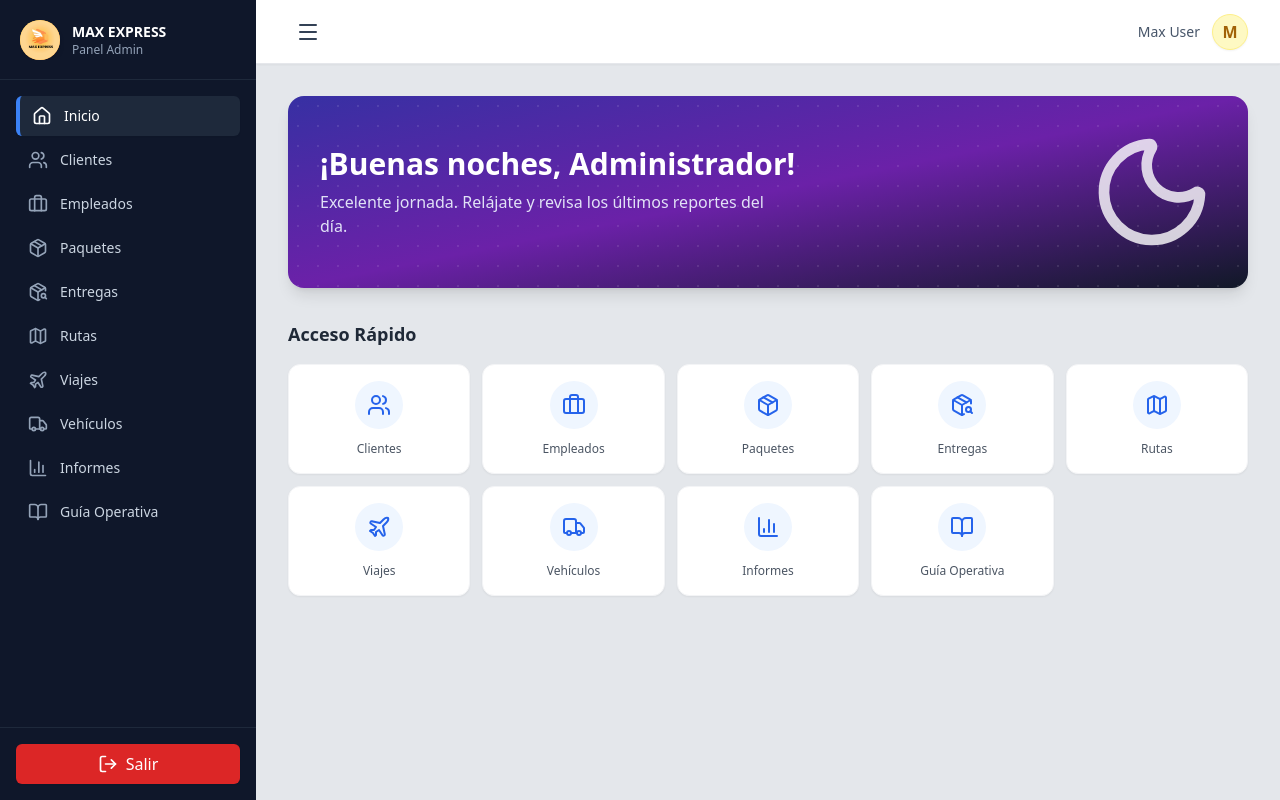
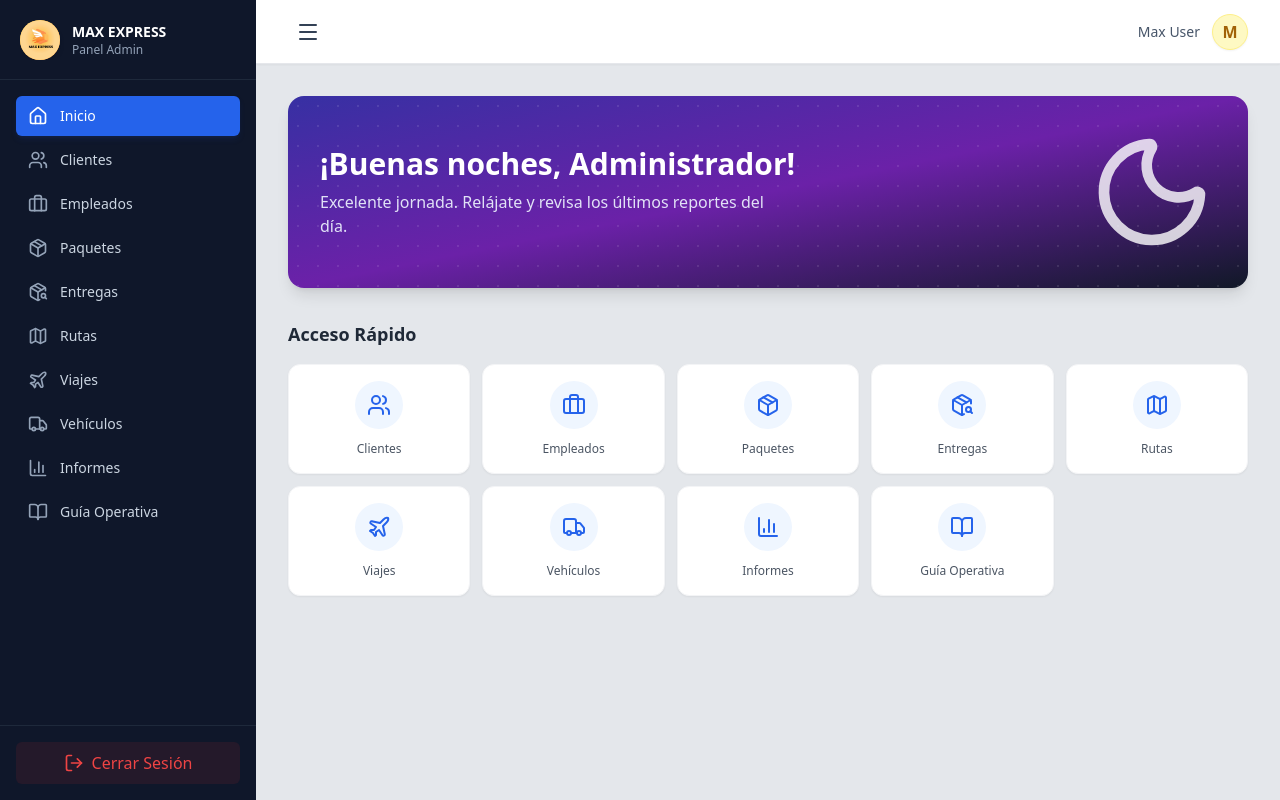
Before and after one commit to Lessnd/MaxExpressAdmin_Frontend, a Vue app: page /dashboard in a window 1280 px wide. Built offline with nearby package versions, Linux system fonts and the light colour scheme.

Commit message:
Correcciones de Sidebar

```diff
--- a/src/shared/layouts/AppSidebar.vue
+++ b/src/shared/layouts/AppSidebar.vue
@@ -1,7 +1,8 @@
 <script setup lang="ts">
-import { LogOut, X } from 'lucide-vue-next' // Usamos Lucide
-import { useRoute } from 'vue-router'
-import { MENU_ITEMS } from '@modules/dashboard/constants/menu' // <--- Importamos la verdad
+import { useRoute, useRouter } from 'vue-router'
+import { useI18n } from 'vue-i18n'
+import { LogOut, X } from 'lucide-vue-next'
+import { MENU_ITEMS } from '@modules/dashboard/constants/menu'
 
 // Definimos props visuales
 defineProps<{
@@ -10,74 +11,107 @@ defineProps<{
     isCollapsed: boolean
 }>()
 
-defineEmits(['close', 'logout'])
+// Solo emitimos close, el logout lo maneja el router internamente ahora
+defineEmits(['close'])
 
 const route = useRoute()
+const router = useRouter()
+const { t } = useI18n()
 
-// Lógica visual simple
-// En src/shared/layouts/AppSidebar.vue
-
+// Lógica para determinar si un ítem está activo
 const isActive = (path: string) => {
-    // Caso especial: Si es el Dashboard principal, exigimos igualdad exacta
+    // 1. Caso especial: Dashboard principal (coincidencia exacta)
     if (path === '/dashboard') {
         return route.path === '/dashboard'
     }
 
-    // Para los demás módulos, permitimos sub-rutas (ej: /dashboard/clients/create)
+    // 2. Demás módulos: Coincidencia parcial (ej: /dashboard/clients/create activa Clientes)
     return route.path.startsWith(path)
 }
 
-// ITEMS TEMPORALES (Para visualizar el diseño sin romper nada)
+// Lógica de Cerrar Sesión
+const handleLogout = () => {
+    // Aquí podrías limpiar localStorage.removeItem('token')
+    router.push('/auth/login')
+}
+
 const items = MENU_ITEMS
 </script>
 
 <template>
-    <div v-if="isMobile && isOpen" class="fixed inset-0 bg-black/50 backdrop-blur-sm z-30 transition-opacity"
-        @click="$emit('close')"></div>
+    <div
+        v-if="isMobile && isOpen"
+        class="fixed inset-0 bg-black/50 backdrop-blur-sm z-30 transition-opacity"
+        @click="$emit('close')"
+    ></div>
 
     <aside
         class="fixed lg:static top-0 left-0 z-40 h-full flex flex-col shadow-xl lg:shadow-none transition-all duration-300 overflow-hidden bg-slate-900 text-white"
         :class="[
             isOpen ? 'translate-x-0' : '-translate-x-full lg:translate-x-0',
             !isMobile && isCollapsed ? 'w-20' : 'w-64'
-        ]">
-        <div class="p-5 flex items-center justify-between border-b border-slate-800 h-20">
+        ]"
+    >
+        <div class="p-5 flex items-center justify-between border-b border-slate-800 h-20 shrink-0">
             <div class="flex items-center gap-3 overflow-hidden">
-                <div
-                    class="bg-gradient-to-br from-yellow-400 to-orange-500 min-w-[2.5rem] h-10 rounded-full flex items-center justify-center shadow-md">
-                    <img src="@shared/assets/images/max-express-logo.png" alt="logo"
-                        class="w-full h-full object-cover rounded-full" />
+                <div class="bg-gradient-to-br from-yellow-400 to-orange-500 min-w-[2.5rem] h-10 rounded-full flex items-center justify-center shadow-md shrink-0">
+                    <img
+                        src="@shared/assets/images/max-express-logo.png"
+                        alt="logo"
+                        class="w-full h-full object-cover rounded-full"
+                    />
                 </div>
 
-                <div v-if="!isCollapsed" class="whitespace-nowrap transition-opacity duration-300">
-                    <div class="text-sm font-semibold">MAX EXPRESS</div>
-                    <div class="text-xs text-slate-400">Panel Admin</div>
+                <div v-if="!isCollapsed" class="whitespace-nowrap transition-opacity duration-300 overflow-hidden">
+                    <div class="text-sm font-semibold truncate">MAX EXPRESS</div>
+                    <div class="text-xs text-slate-400 truncate">Panel Admin</div>
                 </div>
             </div>
 
-            <button v-if="isMobile" @click="$emit('close')" class="text-slate-400 hover:text-white lg:hidden">
+            <button
+                v-if="isMobile"
+                @click="$emit('close')"
+                class="text-slate-400 hover:text-white lg:hidden"
+            >
                 <X class="w-5 h-5" />
             </button>
         </div>
 
-        <nav class="flex-1 overflow-y-auto p-4 space-y-1 scrollbar-thin">
-            <RouterLink v-for="item in items" :key="item.route" :to="item.route"
+        <nav class="flex-1 overflow-y-auto p-4 space-y-1 scrollbar-thin scrollbar-thumb-slate-700">
+            <RouterLink
+                v-for="item in items"
+                :key="item.route"
+                :to="item.route"
                 class="group flex items-center gap-3 px-3 py-2.5 rounded-md text-sm font-medium transition-all duration-200"
                 :class="{
-                    'bg-slate-800 text-white border-l-4 border-blue-500 shadow-sm': isActive(item.route),
-                    'text-slate-300 hover:bg-slate-800 hover:text-white hover:translate-x-1': !isActive(item.route)
-                }">
-                <component :is="item.icon" class="w-5 h-5 min-w-[1.25rem] transition-colors"
-                    :class="isActive(item.route) ? 'text-white' : 'text-slate-400 group-hover:text-white'" />
-                <span v-if="!isCollapsed" class="whitespace-nowrap">{{ item.label }}</span>
+                    'bg-blue-600 text-white shadow-md shadow-blue-900/20': isActive(item.route),
+                    'text-slate-300 hover:bg-slate-800 hover:text-white': !isActive(item.route)
+                }"
+                @click="isMobile && $emit('close')"
+            >
+                <component
+                    :is="item.icon"
+                    class="w-5 h-5 min-w-[1.25rem] transition-colors"
+                    :class="isActive(item.route) ? 'text-white' : 'text-slate-400 group-hover:text-white'"
+                />
+
+                <span v-if="!isCollapsed" class="whitespace-nowrap transition-opacity duration-200">
+                    {{ item.label }}
+                </span>
             </RouterLink>
         </nav>
 
-        <div class="p-4 border-t border-slate-800">
-            <button @click="$emit('logout')"
-                class="w-full bg-red-600 hover:bg-red-700 text-white px-3 py-2 rounded-md flex items-center justify-center gap-2 transition-colors shadow-sm">
-                <LogOut class="w-5 h-5" />
-                <span v-if="!isCollapsed">Salir</span>
+        <div class="p-4 border-t border-slate-800 shrink-0">
+            <button
+                @click="handleLogout"
+                class="w-full group bg-red-600/10 hover:bg-red-600 text-red-500 hover:text-white px-3 py-2 rounded-md flex items-center justify-center gap-2 transition-all duration-200 border border-transparent hover:border-red-500"
+                title="Cerrar Sesión"
+            >
+                <LogOut class="w-5 h-5 min-w-[1.25rem]" />
+
+                <span v-if="!isCollapsed" class="whitespace-nowrap font-medium">
+                    {{ t('dashboard.menu.logout') }}
+                </span>
             </button>
         </div>
     </aside>
```
